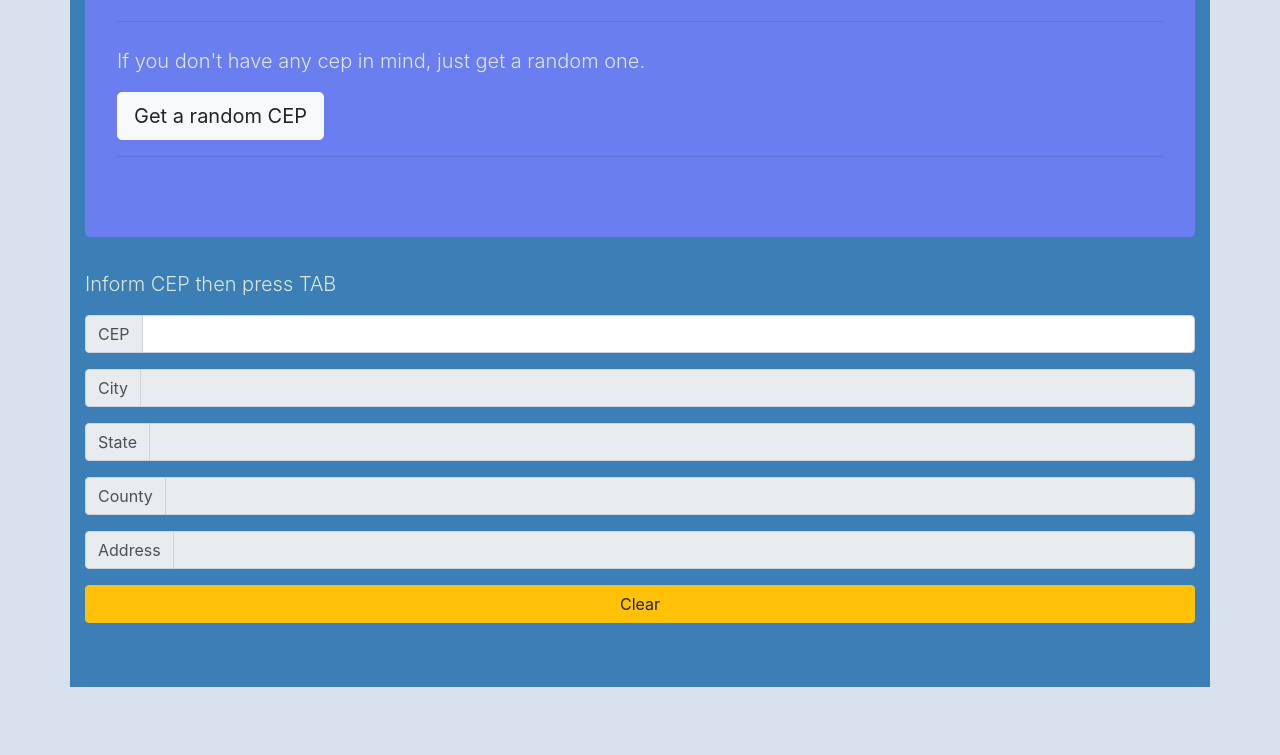
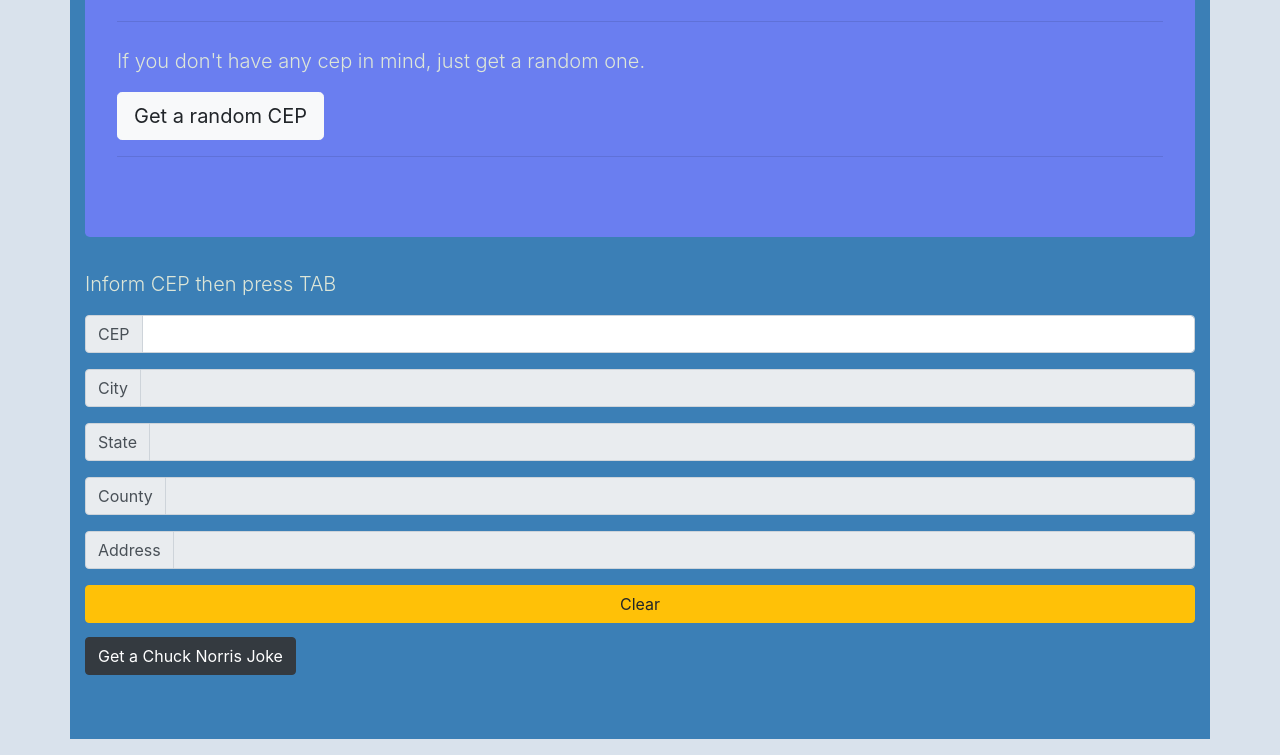
Before and after one commit to Eliezer-Barbosa/find-my-address, a plain HTML site: page index.html in a window 1280 px wide. Shown: the part 187-942 px from the top of the page. Before the commit the page ends 890 px from the top, so only its background shows below. Drawn offline with nearby package versions, Linux system fonts and the light colour scheme.

Commit message:
adding jokes feature

```diff
--- a/index.html
+++ b/index.html
@@ -73,9 +73,9 @@
                 onclick="clearFields()">Clear
         </button>
 
-        <!-- <button class="btn btn-dark"
+        <button class="btn btn-dark"
                 onclick="getJoke()" style="margin-top: 14px;">Get a Chuck Norris Joke
-        </button> -->
+        </button>
 
     </div>
     <script src="js/script.js"></script>
```
